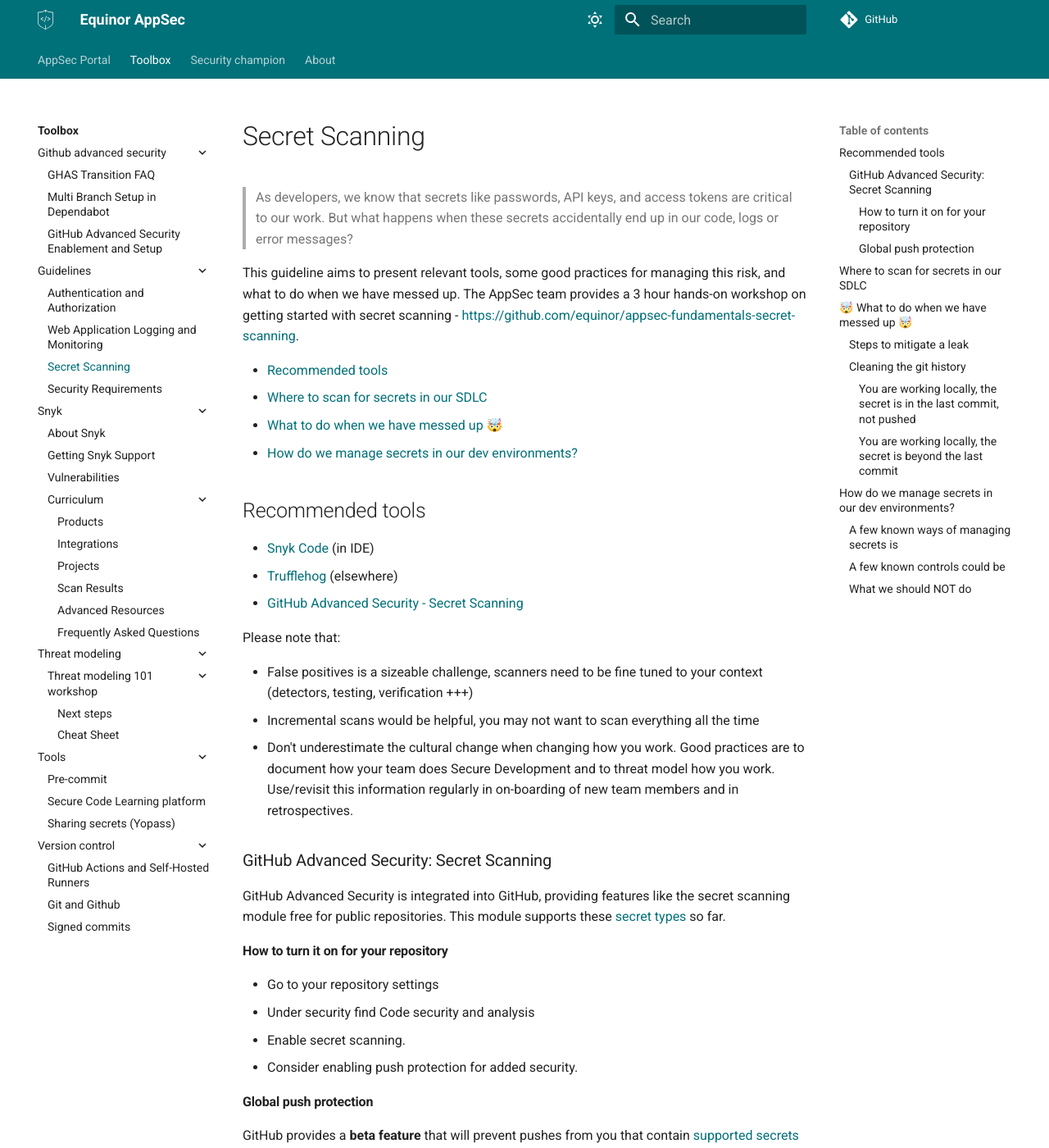
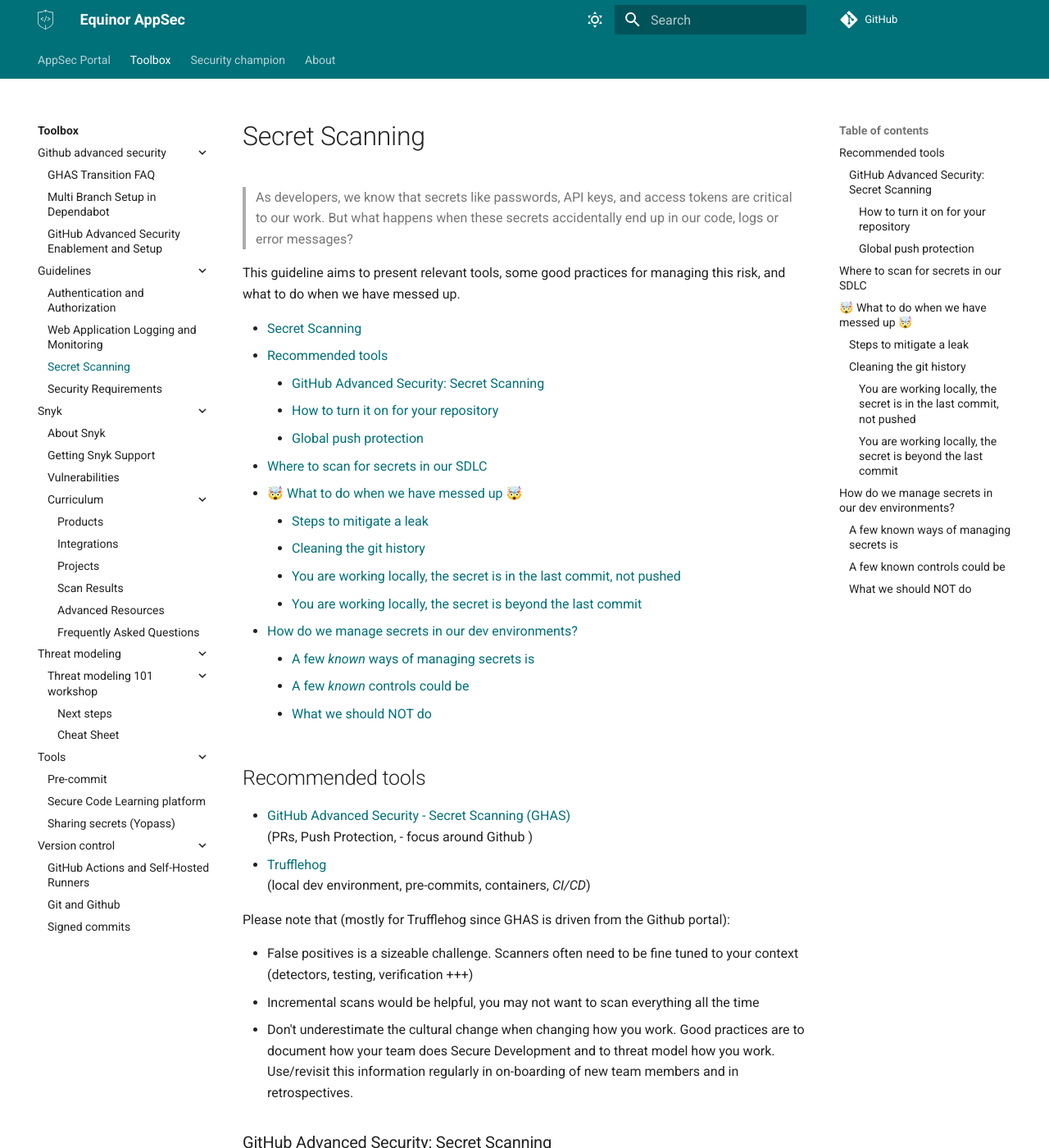
Before and after one commit to equinor/appsec, an MkDocs documentation site: the page built from docs/toolbox/guidelines/secret-scanning.md, in a window 1280 px wide and 1400 px high. Shown: the whole window at 82% size. Built offline with MkDocs 1.6.1 and Material for MkDocs 9.7.7, drawn with Linux system fonts in a browser that asks for light colours; some web fonts are replaced; comment, search, counter and statistics services are not loaded; some of the changed text lies outside the part shown.

Commit message:
Upd secret scanning guidline

```diff
--- a/docs/toolbox/guidelines/secret-scanning.md
+++ b/docs/toolbox/guidelines/secret-scanning.md
@@ -2,28 +2,38 @@
 
 > As developers, we know that secrets like passwords, API keys, and access tokens are critical to our work. But what happens when these secrets accidentally end up in our code, logs or error messages?
 
-This guideline aims to present relevant tools, some good practices for managing this risk, and what to do when we have messed up. The AppSec team provides a 3 hour hands-on workshop on getting started with secret scanning - [https://github.com/equinor/appsec-fundamentals-secret-scanning](https://github.com/equinor/appsec-fundamentals-secret-scanning).
+This guideline aims to present relevant tools, some good practices for managing this risk, and what to do when we have messed up.
 
-- [Recommended tools](#recommended-tools)
-- [Where to scan for secrets in our SDLC](#where-to-scan-for-secrets-in-our-sdlc)
-- [What to do when we have messed up 🤯](#what-to-do-when-we-have-messed-up)
-- [How do we manage secrets in our dev environments?](#how-do-we-manage-secrets-in-our-dev-environments)
+- [Secret Scanning](#secret-scanning)
+  - [Recommended tools](#recommended-tools)
+    - [GitHub Advanced Security: Secret Scanning](#github-advanced-security-secret-scanning)
+      - [How to turn it on for your repository](#how-to-turn-it-on-for-your-repository)
+      - [Global push protection](#global-push-protection)
+  - [Where to scan for secrets in our SDLC](#where-to-scan-for-secrets-in-our-sdlc)
+  - [🤯 What to do when we have messed up 🤯](#-what-to-do-when-we-have-messed-up-)
+    - [Steps to mitigate a leak](#steps-to-mitigate-a-leak)
+    - [Cleaning the git history](#cleaning-the-git-history)
+      - [You are working locally, the secret is in the last commit, not pushed](#you-are-working-locally-the-secret-is-in-the-last-commit-not-pushed)
+      - [You are working locally, the secret is beyond the last commit](#you-are-working-locally-the-secret-is-beyond-the-last-commit)
+  - [How do we manage secrets in our dev environments?](#how-do-we-manage-secrets-in-our-dev-environments)
+    - [A few *known* ways of managing secrets is](#a-few-known-ways-of-managing-secrets-is)
+    - [A few *known* controls could be](#a-few-known-controls-could-be)
+    - [What we should NOT do](#what-we-should-not-do)
 
 ## Recommended tools
 
-- [Snyk Code](https://docs.snyk.io/scan-using-snyk/snyk-code/scan-code) (in IDE)
-- [Trufflehog](https://github.com/trufflesecurity/trufflehog) (elsewhere)
-- [GitHub Advanced Security - Secret Scanning](#github-advanced-security-secret-scanning)
+- [GitHub Advanced Security - Secret Scanning (GHAS)](#github-advanced-security-secret-scanning) </BR>(PRs, Push Protection, - focus around Github )
+- [Trufflehog](https://github.com/trufflesecurity/trufflehog)</BR>(local dev environment, pre-commits, containers, *CI/CD*)
 
-Please note that:
+Please note that (mostly for Trufflehog since GHAS is driven from the Github portal):
 
-- False positives is a sizeable challenge, scanners need to be fine tuned to your context (detectors, testing, verification +++)
+- False positives is a sizeable challenge. Scanners often need to be fine tuned to your context (detectors, testing, verification +++)
 - Incremental scans would be helpful, you may not want to scan everything all the time
 - Don't underestimate the cultural change when changing how you work. Good practices are to document how your team does Secure Development and to threat model how you work. Use/revisit this information regularly in on-boarding of new team members and in retrospectives.
 
 ### GitHub Advanced Security: Secret Scanning
 
-GitHub Advanced Security is integrated into GitHub, providing features like the secret scanning module free for public repositories. This module supports these [secret types](https://docs.github.com/en/code-security/secret-scanning/secret-scanning-patterns#supported-secrets) so far.
+GitHub Advanced Security is integrated into GitHub, providing features like the secret scanning module free for public repositories. GHAS will also be available for internal/private repositories shortly. This module supports these [secret types](https://docs.github.com/en/code-security/secret-scanning/secret-scanning-patterns#supported-secrets) so far.
 
 #### How to turn it on for your repository
 
@@ -34,10 +44,10 @@
 
 #### Global push protection
 
-GitHub provides a **beta feature** that will prevent pushes from you that contain [supported secrets](https://docs.github.com/en/code-security/secret-scanning/secret-scanning-patterns#supported-secrets) across all public repositories.
+GitHub provides a feature that will prevent pushes from you that contain [supported secrets](https://docs.github.com/en/code-security/secret-scanning/secret-scanning-patterns#supported-secrets) across all public repositories.
 
-- Enable by going to your user settings, code security and analysis and enable the beta feature push protection for yourself.
-- *Note that this is an experimental feature*
+- Enable by going to your user settings, code security and analysis and enable the feature push protection for yourself.
+- Make sure your know how this work - their git push commands may be rejected with a message (which they need to read :) )
 
 ## Where to scan for secrets in our SDLC
 
@@ -45,13 +55,12 @@
 
 While your are developing, in your development environment
 
-- Scan in your IDE (using Snyk Code)
 - Scan in your local build process (using Trufflehog)
 - Scan in git [pre-commits](../tools/pre-commit-faq.md) (Run a trufflehog scan on commit for example?)
 
 In your CI pipeline
 
-- Scan as part of PR checks (using Trufflehog)
+- GHAS will Scan as part of PR checks
 - Scan container images as well (using Trufflehog)
 
 Other places:
```
